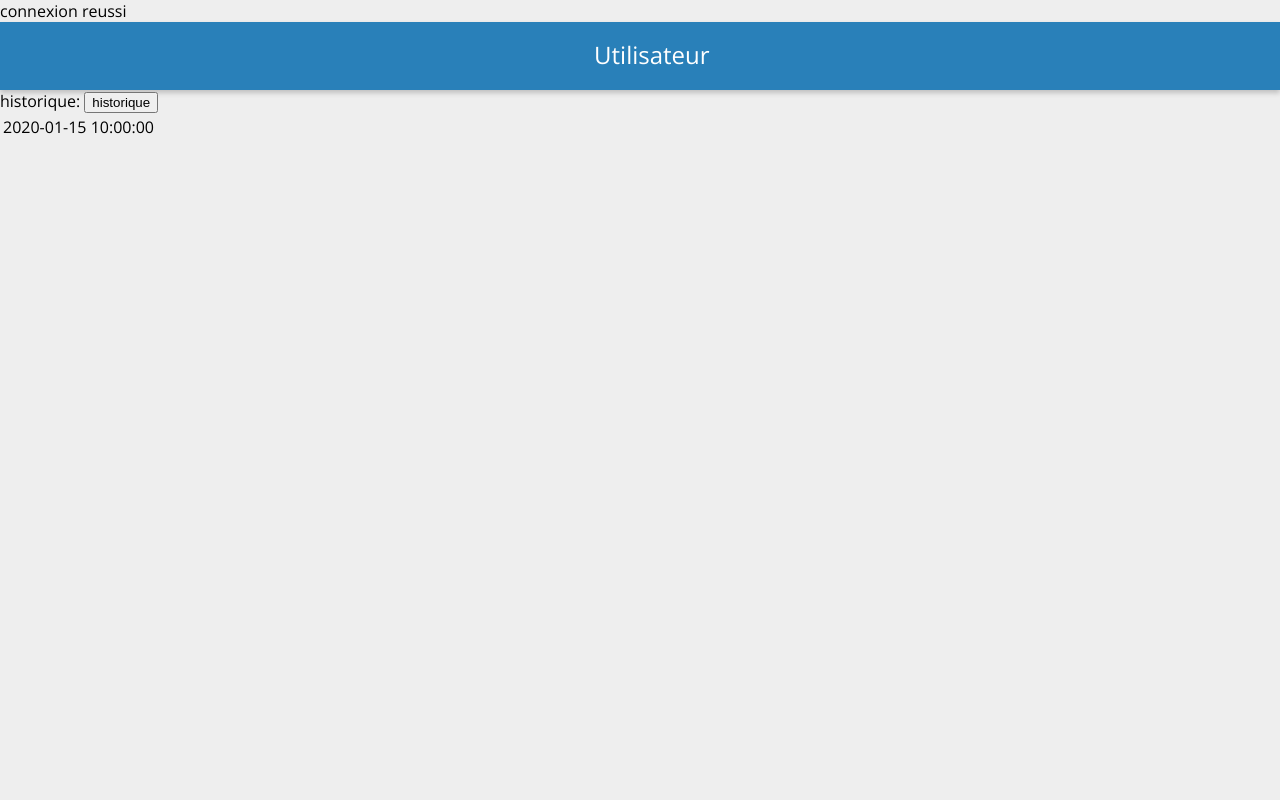
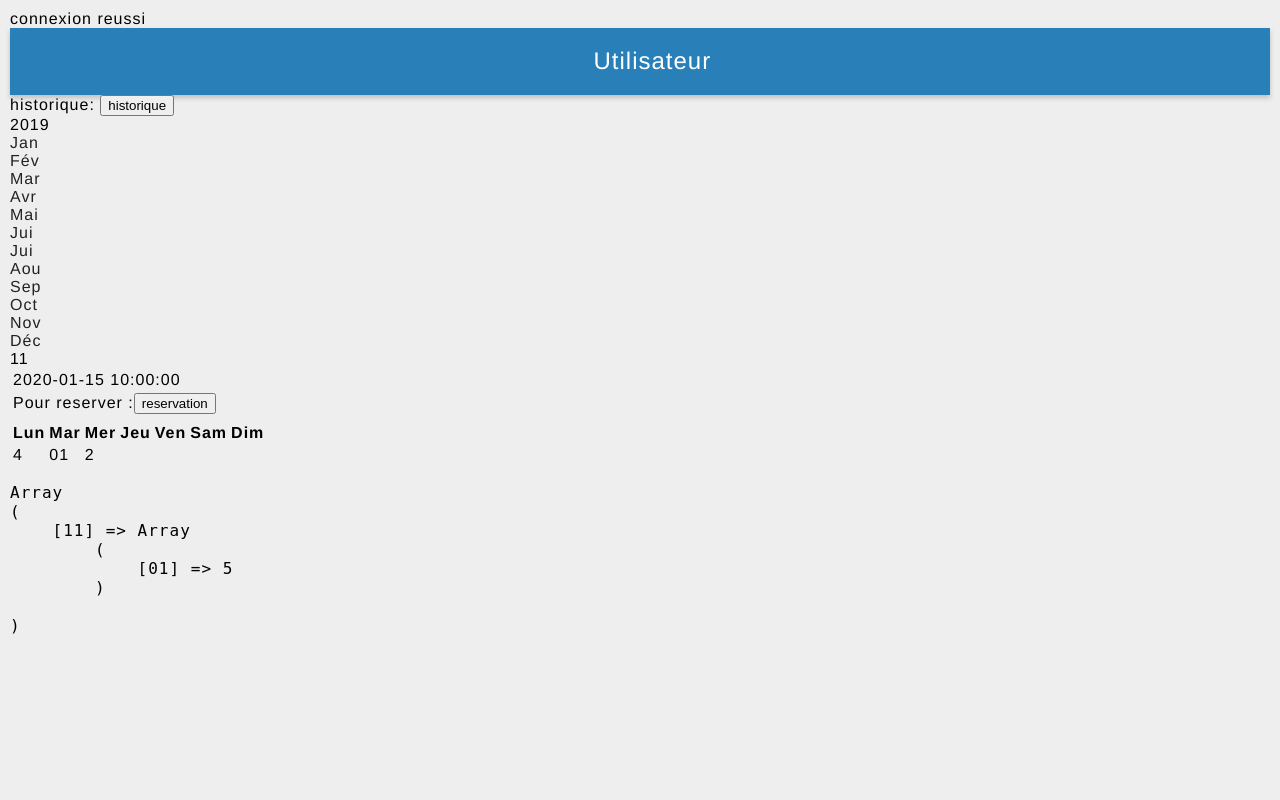
Before and after one commit to Alexisvatrinet/PPE, a PHP site: page /Page_utilisateur.php in a window 1280 px wide. Run offline with PHP 8.4, Linux system fonts and the light colour scheme; the visitor is signed in with stand-in values (Sample User, id 1); tables that the repository leaves empty or names only in its code hold one stand-in row (values such as "Sample post").

Commit message:
Création_tableau

```diff
--- a/www/Page_utilisateur.php
+++ b/www/Page_utilisateur.php
@@ -42,7 +42,58 @@ historique: <input type="submit" name ="historique" value="historique" />
     echo $row ['datereservation'];
     }
 }?></td>
-    <td></td>
+<tr>
+    <td>Pour&nbsp;reserver&nbsp;:<input type="submit" name="reservation" value="reservation"></td>
+</tr>
+<td><?php require('date.php');
+          $date = new Date();
+          $year = date('Y');
+          $dates =$date->getAll($year);  ?></td>
+          <div class="periods">
+           <div class="year"><?php echo $year?></div>
+           <div class="months"><ul>
+                <?php foreach ($date->months as $id=>$m): ?>
+                    <li><a href="#" id="linkMonth"<?php echo $id+1;?>><?php echo utf8_encode(substr(utf8_decode($m),0,3)); ?></a></li>
+                  <?php endforeach; ?>
+              </ul>
+            </div>
+            <?php $dates = current($dates); ?>
+            <?php foreach ($dates as $m=>$days): ?>
+            <div class="months" id="months"><?php echo $m ?>
+            <table>
+                <thead>
+                    <tr>
+                        <?php foreach ($date->days as $d) : ?>
+                        <th>
+                        <?php echo substr($d,0,3);?>
+                        </th>
+                        <?php endforeach ; ?>
+                    </tr>
+                </thead>
+                <tbody>
+                    <tr>
+                <?php $end= end($days); foreach ($days as $d=>$w) : ?>
+                    <?php if($d == 1):?>
+                    <td colspan=""><?php echo $w-1; ?></td>
+                    <?php endif;?>
+                        <td>
+                            <div class ="relative">
+                            <div class ="day"><?php echo $d; ?></div>
+                            </div>
+                        </td>
+                        <?php if($w == 7): ?>
+                        </tr></tr>
+                        <?php endif; ?>
+                        <?php endforeach; ?>
+                        <?php if($end != 7):?>
+                    <td colspan=""><?php echo 7-$end; ?></td>
+                    <?php endif;?>
+                    </tr>
+                </tbody>
+            </table></div>
+            <?php endforeach ; ?>
+          </div>
+          <pre><?php print_r($dates);?></pre>
 </table>
 </form>
 
--- /dev/null
+++ b/www/date.php
@@ -0,0 +1,19 @@
+<?php class Date{
+    var $days = array('Lundi','Mardi','Mercredi','Jeudi','Vendredi','Samedi','Dimanche');
+    var $months = array ('Janvier','Février','Mars','Avril','Mai','Juin','Juillet','Aout','Septembre','Octobre','Novembre','Décembre');
+
+    function getAll($year){
+        $r = array();
+
+    $date = new DateTime($year.'-11-01');
+    while($date ->format('Y') <= $year) {
+        $y = $date ->format('Y');
+        $m = $date ->format('m');
+        $d = $date ->format('d');
+        $w = str_replace('0','7',$date ->format('w'));
+        $r[$y][$m][$d] = $w;
+        $date->add(new DateInterval('P1D'));
+        return $r;
+    }
+}
+}  ?>
--- a/www/style.css
+++ b/www/style.css
@@ -6,6 +6,11 @@ html,body{
     font: 16px 'Open Sans',sans-serif;/*root*/
     margin: 0;
     background: #eee;
+}
+body{
+    letter-spacing: 1px;
+    font-family: Helvetica;
+    padding: 10px;
 }
 h1,
 h2,
```
